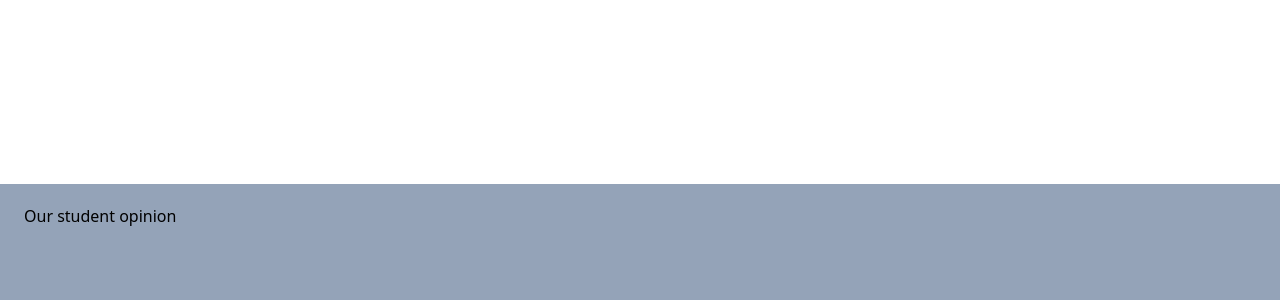
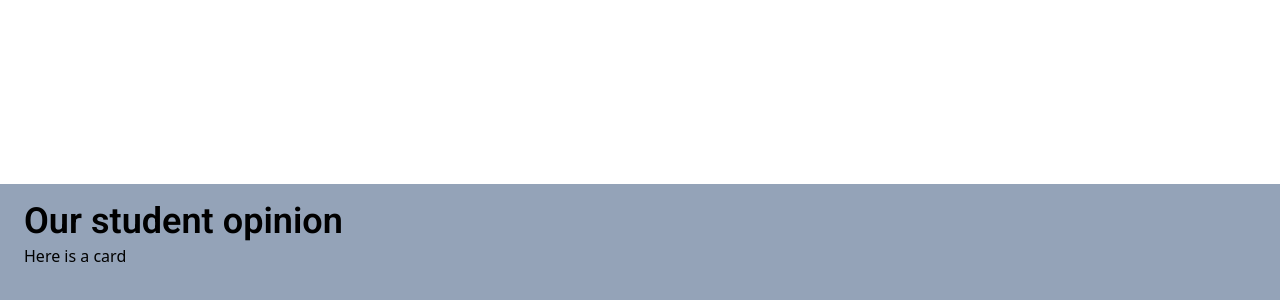
Before and after one commit to Habibsultani/Eduzone, a Vue app: page /home in a window 1280 px wide. Shown: the part 1772-2072 px from the top of the page. Built offline with nearby package versions, Linux system fonts and the light colour scheme; a web font is replaced by a local one.

Commit message:
new section style

```diff
--- a/src/components/MainPage.vue
+++ b/src/components/MainPage.vue
@@ -134,7 +134,10 @@
 
     <div class="h-[95vh] w-screen bg-slate-400">
       <div class="max-w-[1280px] mx-auto px-6 py-5">
-        <h2 class="">Our student opinion</h2>
+        <h2 class="text-4xl font-semibold font-vazirmtn">
+          Our student opinion
+        </h2>
+        <div>Here is a card</div>
       </div>
     </div>
 
```
